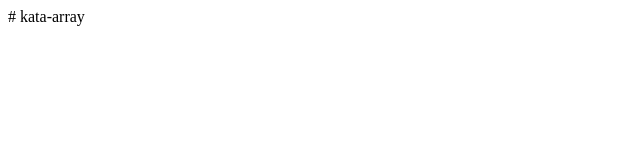
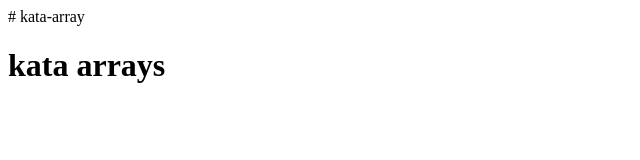
Before and after one commit to TheDiomondChief/kata-array, a plain HTML site: page index.html in a window 1280 px wide. Shown: the whole page, without its empty margins (0-640 px from the left). Drawn offline with Linux system fonts and the light colour scheme.

Commit message:
Update index.html

```diff
--- a/index.html
+++ b/index.html
@@ -1 +1,49 @@
 # kata-array
+<html>
+    <head>
+        <script>
+            const gotCitiesCSV = "King's Landing,Braavos,Volantis,Old Valyria,Free Cities,Qarth,Meereen";
+            const lotrCitiesArray = ["Mordor","Gondor","Rohan","Beleriand","Mirkwood","Dead Marshes","Rhun","Harad"];
+            const bestThing = "The best thing about a boolean is even if you are wrong you are only off by a bit"
+        </script>
+        <h1>kata arrays</h1>
+    </head>
+        <body>
+            <script>
+                console.log("display an array from the cities in gotCitiesCSV")
+                var gotCitiesArray = gotCitiesCSV.split(",")
+                console.log (gotCitiesArray)
+                console.log("display an array of words from the sentence bestThing")
+                var bestThingArray = bestThing.split(" ")
+                console.log (bestThingArray)
+                console.log("display a string seperated by semi-colons instead of commas from gotCitiesCSV")
+                var gotCitiesidk = gotCitiesArray.join(";")
+                console.log(gotCitiesidk)
+                console.log("display a CSV (comma-seperated) string of lotrCitiesArray")
+                var lotrCitiesCSV = lotrCitiesArray.join(",")
+                console.log(lotrCitiesArray)
+                console.log("display the last 5 cities in lotrCitiesArray")
+                var lotrCitiesL5 = lotrCitiesArray.slice(3)
+                console.log(lotrCitiesL5)
+                console.log("Using splice, remove 'Rohan' from lotrCitiesArray")
+                var lotrCitiesN2 = lotrCitiesArray.splice(2,1)
+                console.log(lotrCitiesArray)
+                console.log("Using slice, display charaters between the 23rd and 38th positions in bestThing")
+                var bestThingidk = bestThing.slice("23,38")
+                console.log(bestThingidk)
+                console.log("find and display the index of 'only' in bestThing")
+                var bestThingO = bestThing.indexOf("only")
+                console.log(bestThingO)
+                console.log("find and display all cities from gotCitiesCSV that use double vowels")
+
+                var Array=[]
+                for(var i = 0; i < gotCitiesArray.length; i++)
+                    if(gotCitiesArray[i].includes("aa") || gotCitiesArray[i].includes("ee") || gotCitiesArray[i].includes("ii") || gotCitiesArray[i].includes("oo") || gotCitiesArray[i].includes("uu"))
+                var gotCitiesArray = gotCitiesCSV[i]
+                console.log(gotCitiesArray)
+                console.log("sort lotrCitiesArray in alphabetical order")
+                var lotrCitiesA = lotrCitiesArray.sort()
+                console.log(lotrCitiesA)
+            </script>
+        </body>
+</html>
```
